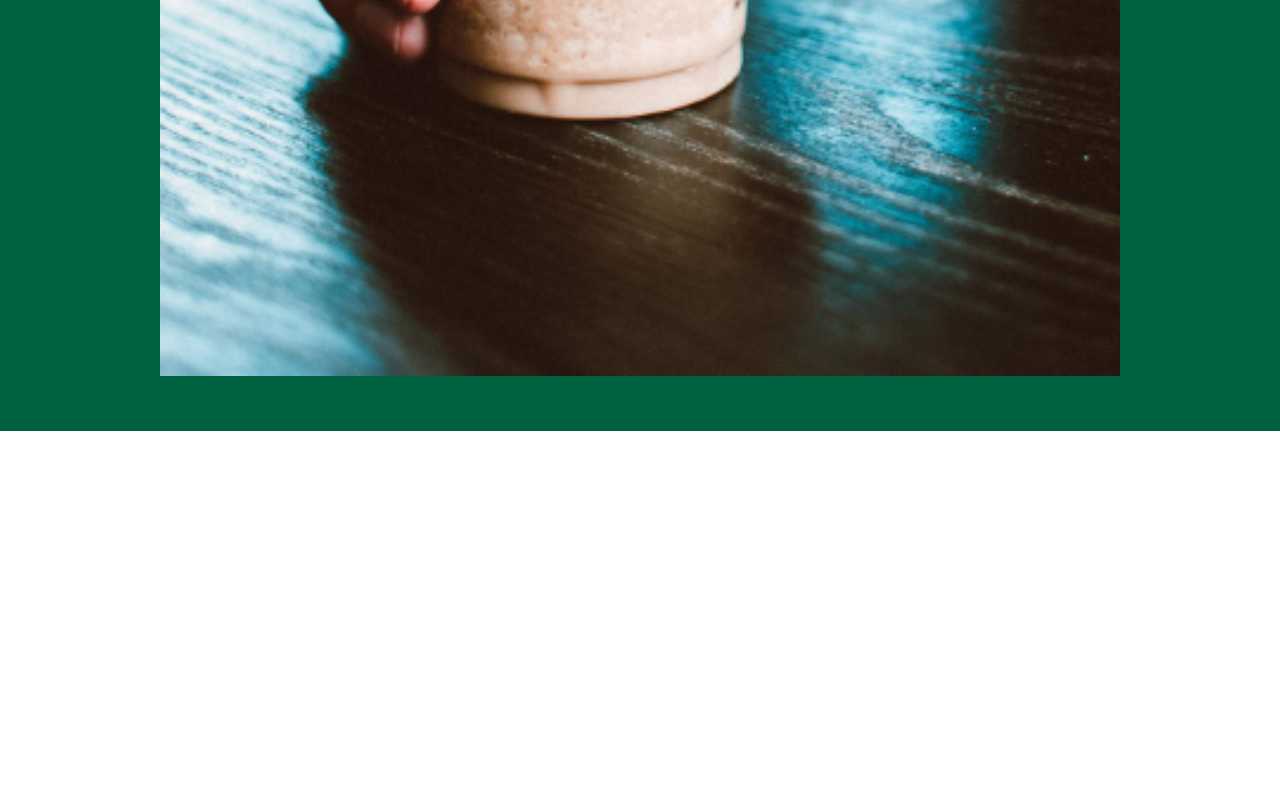
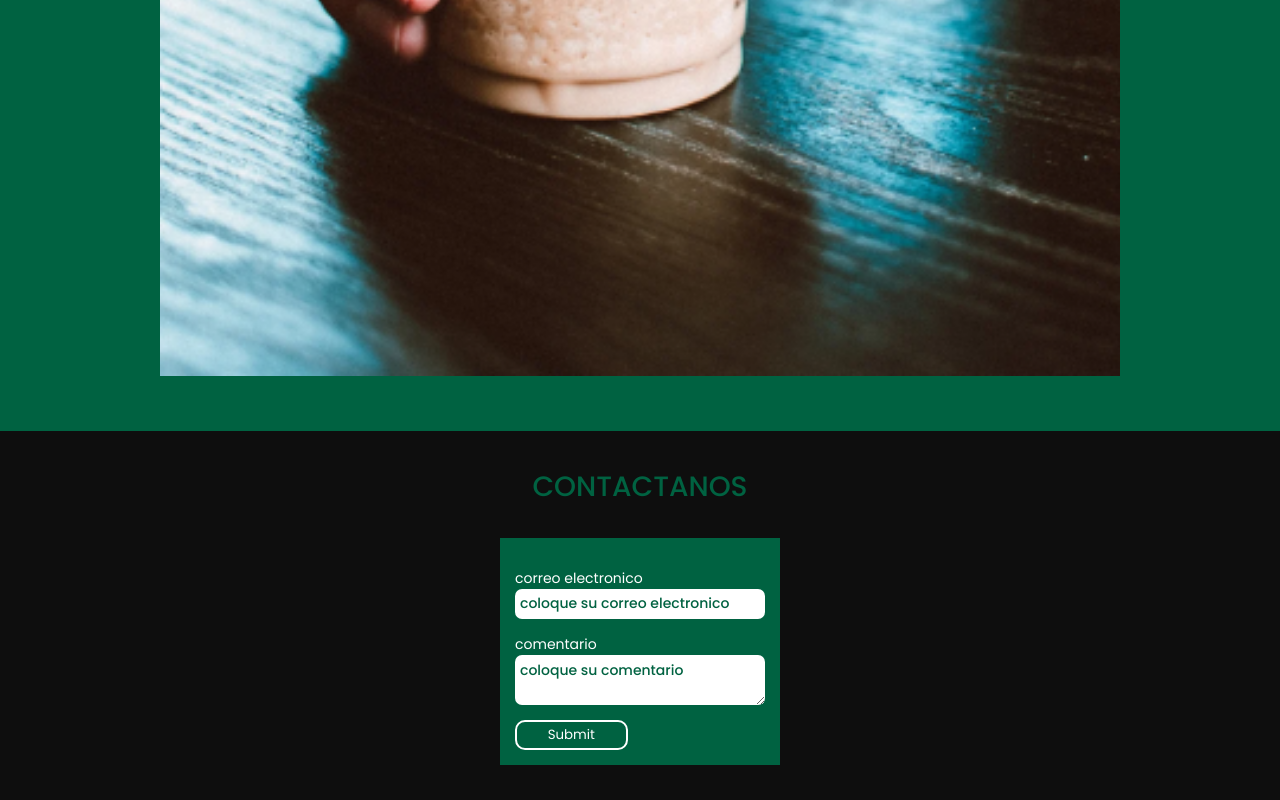
Before and after one commit to Emirga2000/Starbucks, a plain HTML site: page index.html in a window 1280 px wide. Shown: the part 4767-5567 px from the top of the page. Before the commit the page ends 5198 px from the top, so only its background shows below. Drawn offline with nearby package versions, Linux system fonts and the light colour scheme.

Commit message:
contacto

```diff
--- a/css/style.css
+++ b/css/style.css
@@ -95,3 +95,79 @@ img{
 }
 
 /* fin del gallery */
+/* inicio del contactanos */
+
+.contacto{
+    background-color: #0e0e0e;
+    padding: 35px 15px;
+    display: flex;
+    flex-direction: column;
+    align-items: center;
+}
+
+.contacto__titulo{
+    color: #006241;
+    text-align: center;
+    margin-bottom: 30px;
+    font-size: 28px;
+    font-weight: 500;
+}
+
+.contacto__form{
+    background-color: #006241;
+    color: #fff;
+    padding: 15px;
+    display: flex;
+    flex-direction: column;
+    width: 280px;
+}
+.contacto__container label{
+    font-size: 14px;
+}
+.contacto__container {
+    display: flex;
+    flex-direction: column;
+    margin-top: 15px;
+}
+
+.contacto__container input::placeholder,
+.contacto__container textarea::placeholder{
+    color: #006241;
+    font-weight: 500;
+    font-size: 14px;
+}
+
+.contacto__container input,
+.contacto__container textarea {
+    padding: 5px;
+    border-radius: 7px;
+    border: none;
+}
+
+.contacto__container input:focus,
+.contacto__container textarea:focus {
+    background-color: black;
+}
+
+.contacto__enviar{
+    background-color: inherit;
+    color: #fff;
+    border: 2px solid #fff;
+    border-radius: 10px;
+    width: 45%;
+    padding: 3px;
+    margin-top: 15px;
+    transition: all 0.5s;
+}
+
+.contacto__enviar:hover {
+    background-color: yellow;
+    color: yellow;
+    border: 1px solid #fff;
+    border-radius: 10px;
+    width: 45%;
+    padding: 3px;
+    margin-top: 15px;
+}
+
+/* fin del contacto */
--- a/index.html
+++ b/index.html
@@ -60,5 +60,20 @@
         <img class="gallery__img" src="./images/gallery-2.png" alt="imagen galeria 2" />
         <img class="gallery__img" src="./images/gallery-3.png" alt="imagen galeria 3" />
     </section>
+    <!-- Contacto -->
+	<section class="contacto">
+		<h2 class="contacto__titulo">CONTACTANOS</h2>
+		<form class="contacto__form">
+			<div class="contacto__container">
+				<label class="contacto__container-label">correo electronico</label>
+				<input class="contacto__label" type="email" placeholder="coloque su correo electronico" required>
+			</div>
+			<div class="contacto__container">
+				<label class="contacto__coment-label">comentario</label>
+				<textarea class="contacto__label" placeholder="coloque su comentario" required></textarea>
+			</div>
+			<input class="contacto__enviar" type="submit">
+		</form>
+	</section>
 </body>
 </html>
```
